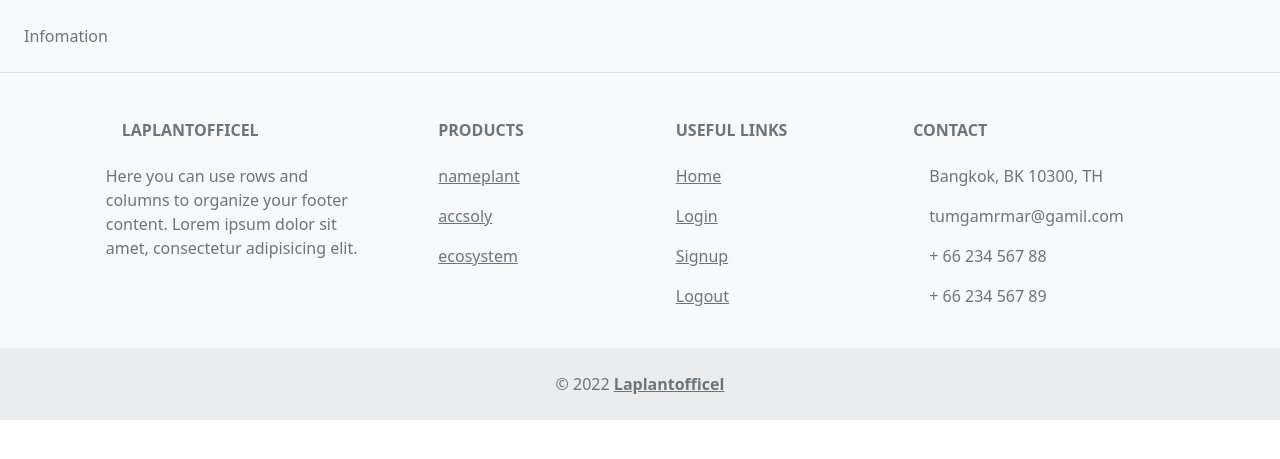
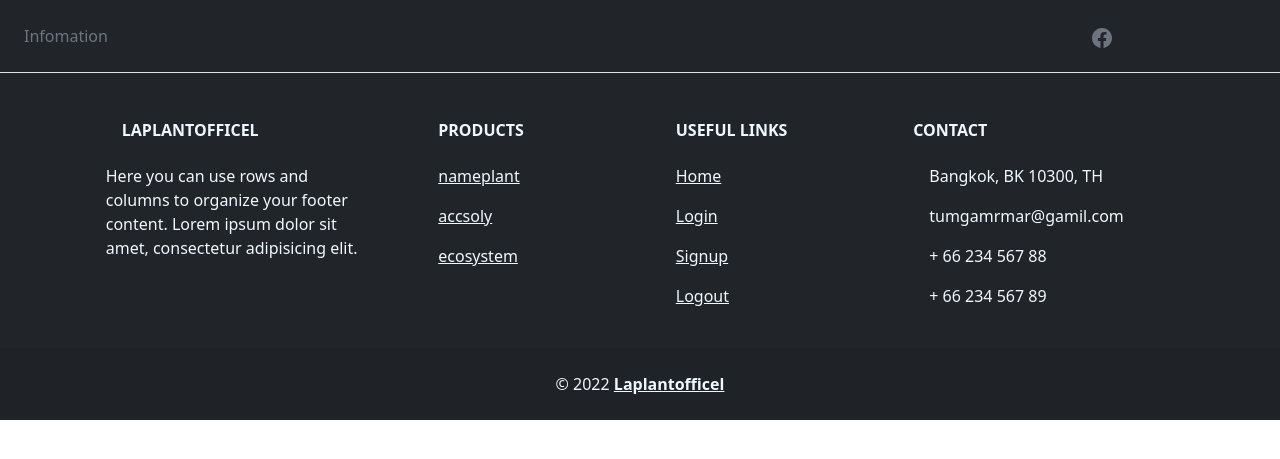
Before and after one commit to kittikhun1910/Webapp, a Python web app: template myapp/templates/home.html in a window 1280 px wide. Shown: the part 56-515 px from the top of the page. Run offline with Jinja, Linux system fonts and the light colour scheme; the template is opened without the code that fills it, so the values that code supplies are empty; some libraries are stand-ins or nearby versions.

Commit message:
edit color text in footer

```diff
--- a/myapp/templates/layout.html
+++ b/myapp/templates/layout.html
@@ -1,20 +1,40 @@
 <!DOCTYPE html>
 <html lang="en">
   <head>
-    <meta charset="UTF-8">
-    <meta http-equiv="X-UA-Compatible" content="IE=edge">
-    <meta name="viewport" content="width=device-width, initial-scale=1.0">
-    <link href="https://cdn.jsdelivr.net/npm/bootstrap@5.1.3/dist/css/bootstrap.min.css" rel="stylesheet" integrity="sha384-1BmE4kWBq78iYhFldvKuhfTAU6auU8tT94WrHftjDbrCEXSU1oBoqyl2QvZ6jIW3" crossorigin="anonymous">
-    <script src="https://cdn.jsdelivr.net/npm/@popperjs/core@2.10.2/dist/umd/popper.min.js" integrity="sha384-7+zCNj/IqJ95wo16oMtfsKbZ9ccEh31eOz1HGyDuCQ6wgnyJNSYdrPa03rtR1zdB" crossorigin="anonymous"></script>
-    <script src="https://cdn.jsdelivr.net/npm/bootstrap@5.1.3/dist/js/bootstrap.min.js" integrity="sha384-QJHtvGhmr9XOIpI6YVutG+2QOK9T+ZnN4kzFN1RtK3zEFEIsxhlmWl5/YESvpZ13" crossorigin="anonymous"></script>
+    <meta charset="UTF-8" />
+    <meta http-equiv="X-UA-Compatible" content="IE=edge" />
+    <meta name="viewport" content="width=device-width, initial-scale=1.0" />
+    <link
+      href="https://cdn.jsdelivr.net/npm/bootstrap@5.1.3/dist/css/bootstrap.min.css"
+      rel="stylesheet"
+      integrity="sha384-1BmE4kWBq78iYhFldvKuhfTAU6auU8tT94WrHftjDbrCEXSU1oBoqyl2QvZ6jIW3"
+      crossorigin="anonymous"
+    />
+    <script
+      src="https://cdn.jsdelivr.net/npm/@popperjs/core@2.10.2/dist/umd/popper.min.js"
+      integrity="sha384-7+zCNj/IqJ95wo16oMtfsKbZ9ccEh31eOz1HGyDuCQ6wgnyJNSYdrPa03rtR1zdB"
+      crossorigin="anonymous"
+    ></script>
+    <script
+      src="https://cdn.jsdelivr.net/npm/bootstrap@5.1.3/dist/js/bootstrap.min.js"
+      integrity="sha384-QJHtvGhmr9XOIpI6YVutG+2QOK9T+ZnN4kzFN1RtK3zEFEIsxhlmWl5/YESvpZ13"
+      crossorigin="anonymous"
+    ></script>
   </head>
   <body>
-
     <!-- Top Navigation Bar -->
     <nav class="navbar navbar-expand-lg navbar-dark bg-dark">
       <div class="container-fluid">
         <a class="navbar-brand" href="/">Laplant</a>
-          <button class="navbar-toggler" type="button" data-bs-toggle="collapse" data-bs-target="#navbarSupportedContent" aria-controls="navbarSupportedContent" aria-expanded="false" aria-label="Toggle navigation">
+        <button
+          class="navbar-toggler"
+          type="button"
+          data-bs-toggle="collapse"
+          data-bs-target="#navbarSupportedContent"
+          aria-controls="navbarSupportedContent"
+          aria-expanded="false"
+          aria-label="Toggle navigation"
+        >
           <span class="navbar-toggler-icon"></span>
         </button>
         <div class="collapse navbar-collapse" id="navbarSupportedContent">
@@ -37,10 +57,11 @@
     </nav>
     <!-- End -->
 
-    <footer class="text-center text-lg-start bg-light text-muted">
+    <footer class="text-center text-lg-start bg-dark text-muted">
       <!-- Section: Social media -->
       <section
-          class="d-flex justify-content-center justify-content-lg-between p-4 border-bottom">
+        class="d-flex justify-content-center justify-content-lg-between p-4 border-bottom"
+      >
         <!-- Left -->
         <div class="me-5 d-none d-lg-block">
           <span>Infomation</span>
@@ -50,7 +71,18 @@
         <!-- Right -->
         <div>
           <a href="" class="me-4 text-reset">
-              <i class="fab fa-facebook-f"></i>
+            <svg
+              xmlns="http://www.w3.org/2000/svg"
+              width="20"
+              height="20"
+              fill="currentColor"
+              class="bi bi-facebook"
+              viewBox="0 0 16 16"
+            >
+              <path
+                d="M16 8.049c0-4.446-3.582-8.05-8-8.05C3.58 0-.002 3.603-.002 8.05c0 4.017 2.926 7.347 6.75 7.951v-5.625h-2.03V8.05H6.75V6.275c0-2.017 1.195-3.131 3.022-3.131.876 0 1.791.157 1.791.157v1.98h-1.009c-.993 0-1.303.621-1.303 1.258v1.51h2.218l-.354 2.326H9.25V16c3.824-.604 6.75-3.934 6.75-7.951z"
+              />
+            </svg>
           </a>
           <a href="" class="me-4 text-reset">
             <i class="fab fa-twitter"></i>
@@ -73,7 +105,7 @@
       <!-- Section: Social media -->
 
       <!-- Section: Links  -->
-        <section class="">
+      <section class="" style="color: aliceblue">
         <div class="container text-center text-md-start mt-5">
           <!-- Grid row -->
           <div class="row mt-3">
@@ -84,18 +116,20 @@
                 <i class="fas fa-gem me-3"></i>Laplantofficel
               </h6>
               <p>
-                  Here you can use rows and columns to organize your footer content. Lorem ipsum
-                  dolor sit amet, consectetur adipisicing elit.
+                Here you can use rows and columns to organize your footer
+                content. Lorem ipsum dolor sit amet, consectetur adipisicing
+                elit.
               </p>
             </div>
             <!-- Grid column -->
 
             <!-- Grid column -->
-              <div class="col-md-2 col-lg-2 col-xl-2 mx-auto mb-4">
+            <div
+              class="col-md-2 col-lg-2 col-xl-2 mx-auto mb-4"
+              style="color: aliceblue"
+            >
               <!-- Links -->
-                <h6 class="text-uppercase fw-bold mb-4">
-                  Products
-                </h6>
+              <h6 class="text-uppercase fw-bold mb-4">Products</h6>
               <p>
                 <a href="#!" class="text-reset">nameplant</a>
               </p>
@@ -109,11 +143,12 @@
             <!-- Grid column -->
 
             <!-- Grid column -->
-              <div class="col-md-3 col-lg-2 col-xl-2 mx-auto mb-4">
+            <div
+              class="col-md-3 col-lg-2 col-xl-2 mx-auto mb-4"
+              style="color: aliceblue"
+            >
               <!-- Links -->
-                <h6 class="text-uppercase fw-bold mb-4">
-                  Useful links
-                </h6>
+              <h6 class="text-uppercase fw-bold mb-4">Useful links</h6>
               <p>
                 <a href="/" class="text-reset">Home</a>
               </p>
@@ -130,11 +165,12 @@
             <!-- Grid column -->
 
             <!-- Grid column -->
-              <div class="col-md-4 col-lg-3 col-xl-3 mx-auto mb-md-0 mb-4">
+            <div
+              class="col-md-4 col-lg-3 col-xl-3 mx-auto mb-md-0 mb-4"
+              style="color: aliceblue"
+            >
               <!-- Links -->
-                <h6 class="text-uppercase fw-bold mb-4">
-                  Contact
-                </h6>
+              <h6 class="text-uppercase fw-bold mb-4">Contact</h6>
               <p><i class="fas fa-home me-3"></i> Bangkok, BK 10300, TH</p>
               <p>
                 <i class="fas fa-envelope me-3"></i>
@@ -151,13 +187,15 @@
       <!-- Section: Links  -->
 
       <!-- Copyright -->
-        <div class="text-center p-4" style="background-color: rgba(0, 0, 0, 0.05);">
+      <div
+        class="text-center p-4"
+        style="background-color: rgba(0, 0, 0, 0.05); color: aliceblue"
+      >
         © 2022
         <a class="text-reset fw-bold" href="/">Laplantofficel</a>
       </div>
       <!-- Copyright -->
     </footer>
     <!-- Footer -->
-
   </body>
 </html>
```
Lines whose indentation alone changed are shown as unchanged.
